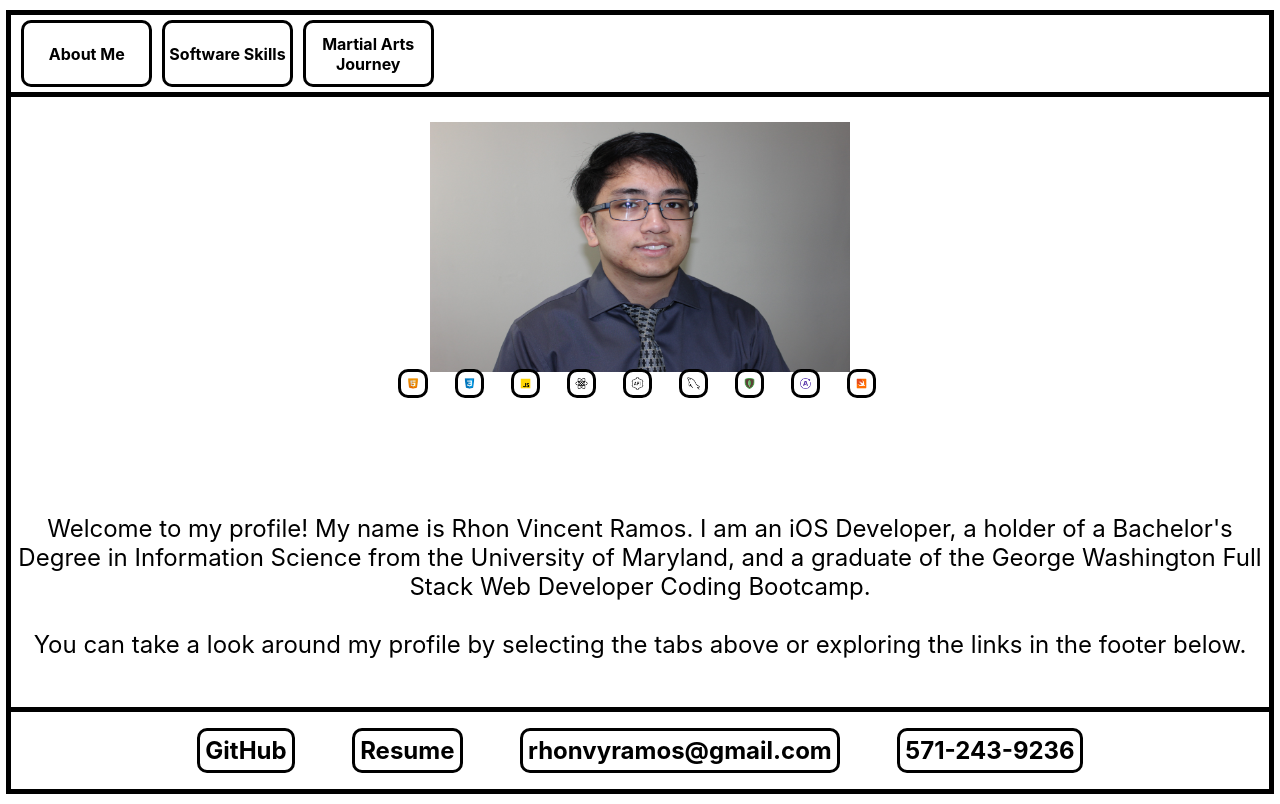
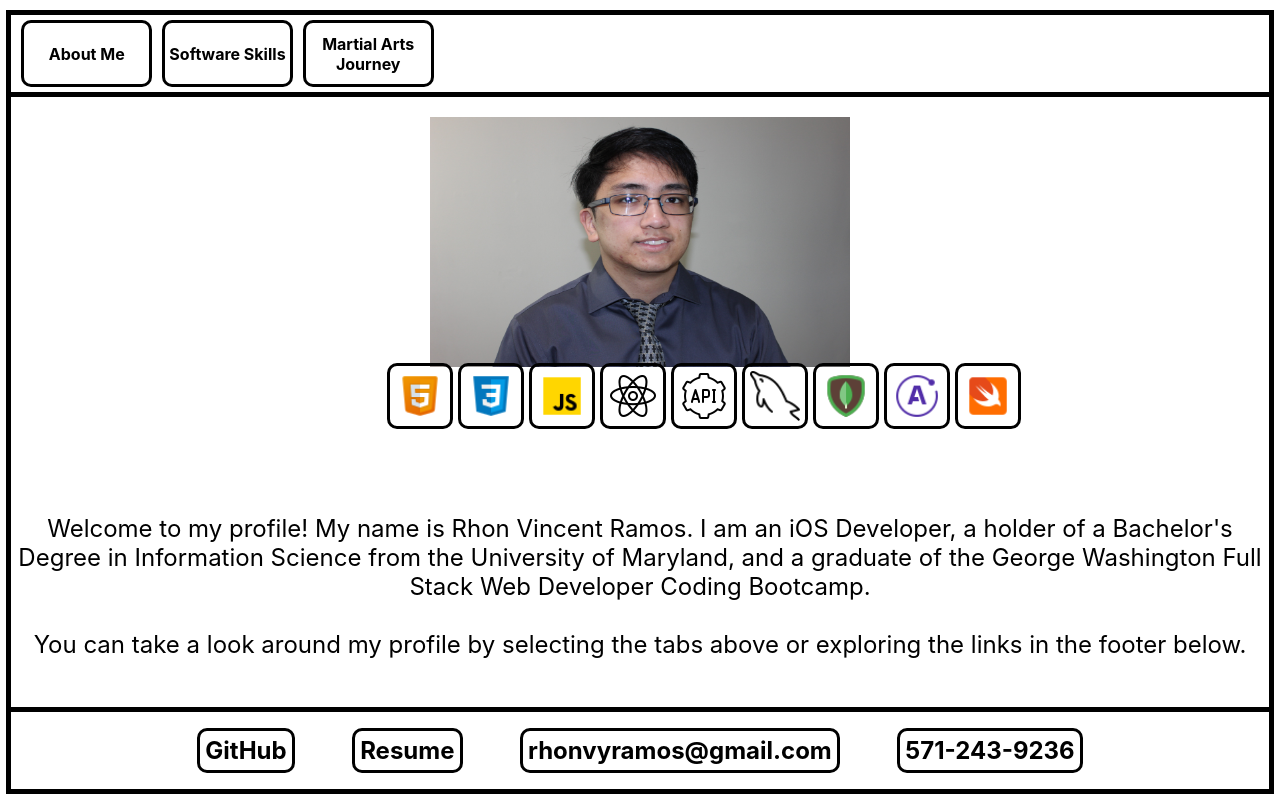
Before and after one commit to rhonvyramos/resume-portfolio-overdone, a React (Create React App) app: page / in a window 1280 px wide. Built offline with nearby package versions, Linux system fonts and the light colour scheme.

Commit message:
resized max-width change

```diff
--- a/src/assets/aboutme.css
+++ b/src/assets/aboutme.css
@@ -75,7 +75,7 @@
     height: 50%;
 }
 
-@media (max-width: 1360px) {
+@media (max-width: 1380px) {
     #page_aboutme{
         flex-direction: column;
     }
@@ -105,6 +105,11 @@
         bottom: 25px;
     }
 
+    #image_software img {
+        margin-top: 25px;
+        height: 50px;
+    }
+
     #aboutme_text {
         height: 25%;
         width: 100%;
```
